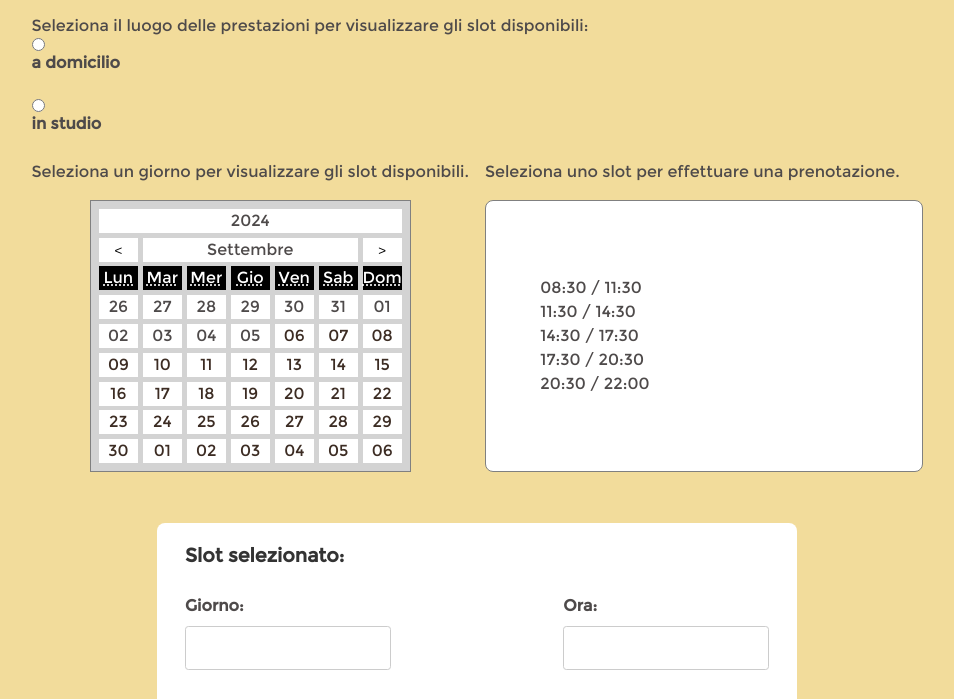
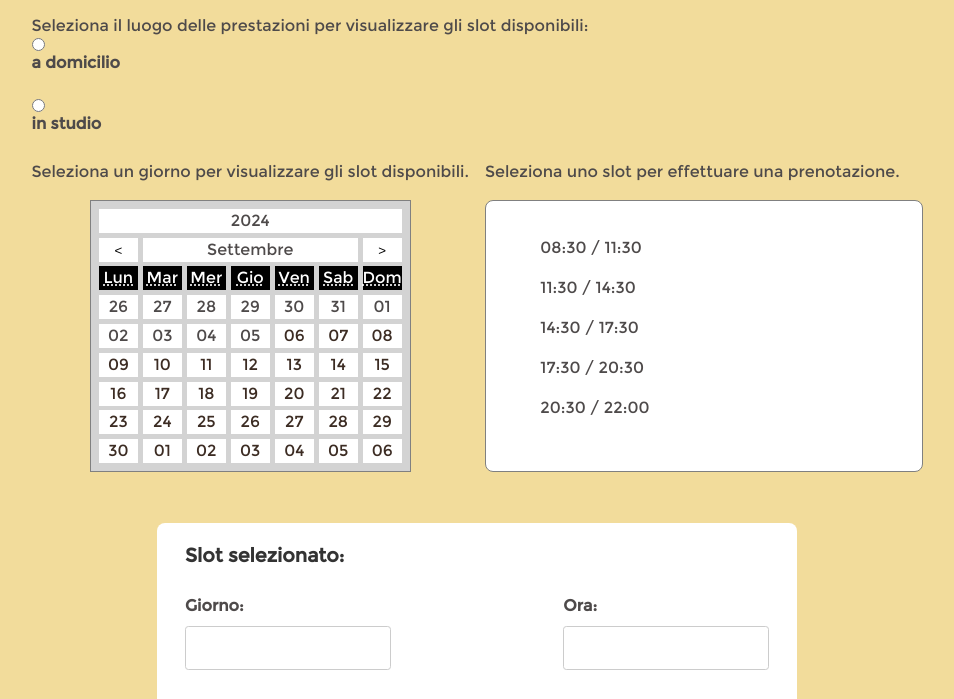
Before and after one commit to monkymiky/Progetto-Tec-Web, a PHP site: page /php/prenotazioni.php in a window 1280 px wide. Shown: the part 378-1077 px from the top of the page, without its empty margins (163-1117 px from the left). Run offline with PHP 8.4, Linux system fonts and the light colour scheme; data that the repository does not hold is empty.

Commit message:
regola per elementi li lista orari da 3h

```diff
--- a/css/style.css
+++ b/css/style.css
@@ -1535,6 +1535,10 @@ ol {
   grid-template-columns: 1fr 1fr;
 }
 
+#listaOrari3h li {
+  padding-bottom:1em;
+}
+
 #slotList
   > li:not(#slotTitle1, #listaOrari1h, #listaOrari3h, #testoPlaceholder) {
   display: none;
```
